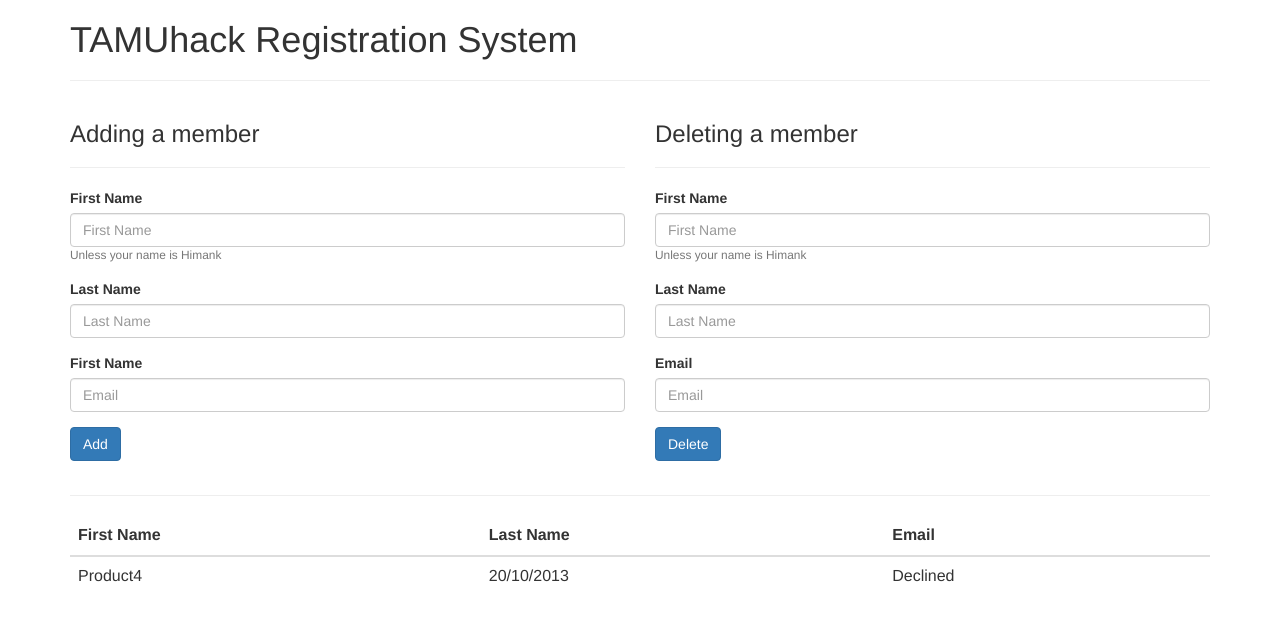
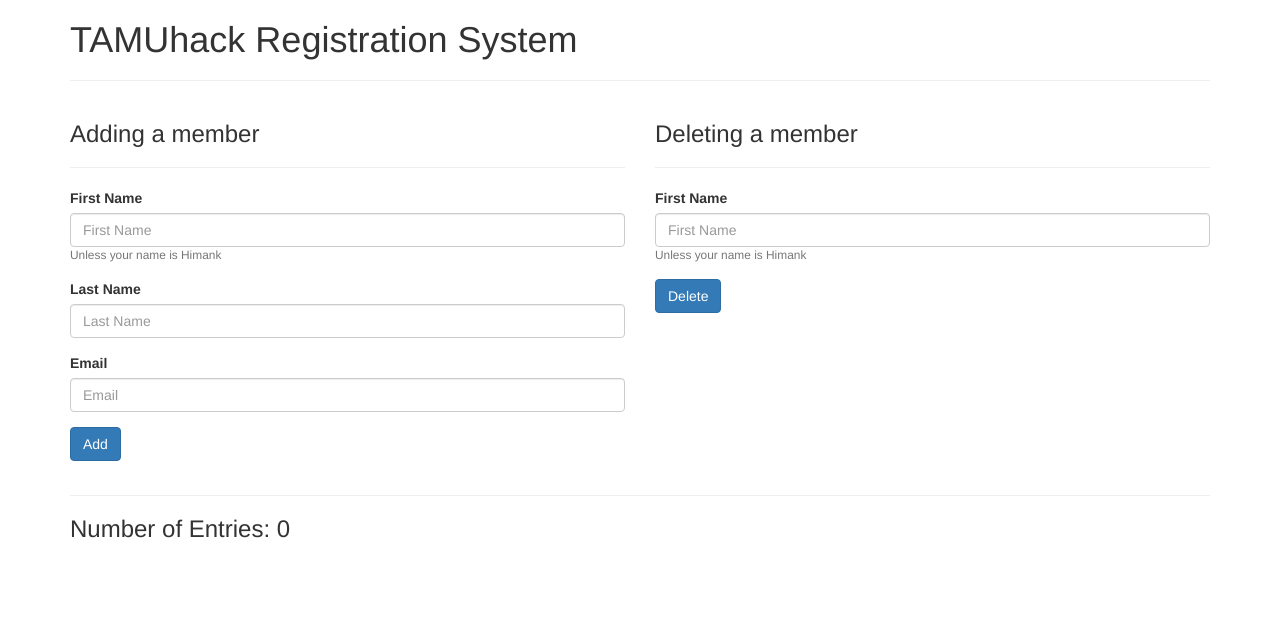
Before and after one commit to tamuhack-org/bark, a Flask app: page / in a window 1280 px wide. Shown: the top 621 px of the page. Run offline with Flask 2, Linux system fonts and the light colour scheme; data that the repository does not hold is empty; some libraries are stand-ins or nearby versions.

Commit message:
basic adding/deleting functionality, once needs are established, we can continue

```diff
--- a/templates/render.html
+++ b/templates/render.html
@@ -22,7 +22,7 @@
 			<h3>Adding a member</h3>
 		  </div>
 		  <hr>
-			<form action="127.0.0.1:5000/addd" method="Post">
+			<form action="/add" method="Post">
 				<div class="form-group">
 					<label for="fname">First Name</label>
 					<input type="fname" class="form-control" name="fname-add"  placeholder="First Name">
@@ -30,13 +30,13 @@
 				</div>
 				<div class="form-group">
 					<label for="lname">Last Name</label>
-					<input type="lname" class="form-control" placeholder="Last Name">
+					<input type="lname" class="form-control" name="lname-add" placeholder="Last Name">
 				</div>
 				<div class="form-group">
-					<label for="email">First Name</label>
+					<label for="email">Email</label>
 					<input type="email" class="form-control" name="email-add" placeholder="Email">
 				</div>
-				<button type="submit" name="submit" value="Kill" class="btn btn-primary">Add</button>
+				<button type="submit" name="submit" class="btn btn-primary">Add</button>
 			</form>
 	</div>
 	<div class="col-md-6">
@@ -44,42 +44,36 @@
 			<h3>Deleting a member</h3>
 		  </div>
 		  <hr>
-			<form action="127.0.0.1:5000/delete/" method="Post">
+			<form action="/delete" method="Post">
 				<div class="form-group">
 					<label for="fname">First Name</label>
 					<input type="fname" class="form-control" name="fname-delete" placeholder="First Name">
 					<small id="fnamehelp" class="form-text text-muted">Unless your name is Himank</small>
-				</div>
-				<div class="form-group">
-					<label for="lname">Last Name</label>
-					<input type="lname" class="form-control" name="lname-delete"  placeholder="Last Name">
-				</div>
-				<div class="form-group">
-					<label for="email">Email</label>
-					<input type="email" class="form-control" name="email-delete" placeholder="Email">
 				</div>
 				<button type="submit" class="btn btn-primary" name="submit-delete" value="REFRESH">Delete</button>
 			</form>
 	</div>
 	</div>
 	<hr>
-	<div class = "table-responsive">
-		<table class = "table">
-				<thead>
-					<tr>
-						<th>First Name</th>
-						<th>Last Name</th>
-						<th>Email</th>
-					</tr>
-				</thead>
-			<tr>
-				<td>Product4</td>
-				<td>20/10/2013</td>
-				<td>Declined</td>
-			</tr>
-			</tbody>
-		</table>
-	</div>
+	<!--<div class = "table-responsive">-->
+		<!--<table class = "table">-->
+				<!--<thead>-->
+					<!--<tr>-->
+						<!--<th>First Name</th>-->
+						<!--<th>Last Name</th>-->
+						<!--<th>Email</th>-->
+					<!--</tr>-->
+				<!--</thead>-->
+			<!--<tbody>-->
+			<!--<tr>-->
+				<!--<td>Product4</td>-->
+				<!--<td>20/10/2013</td>-->
+				<!--<td>Declined</td>-->
+			<!--</tr>-->
+			<!--</tbody>-->
+		<!--</table>-->
+	<!--</div>  -->
+		<h3>Number of Entries: {{count}}</h3>
 	</div>
 
     <script src="https://ajax.googleapis.com/ajax/libs/jquery/3.1.0/jquery.min.js"></script>
--- a/test.py
+++ b/test.py
@@ -12,7 +12,6 @@ note: in flask-pymongo, the name of this file must be the same name as the datab
 """
 #creating a person instance
 b = Person()
-
 app = Flask(__name__)
 mongo = PyMongo(app)
 
@@ -20,18 +19,25 @@ mongo = PyMongo(app)
 def home_page():
     #we can get info from a mongo document
     print str(mongo.db.sites.find_one({}))
-    return render_template('render.html')
+    count = mongo.db.sites.count({})
+    return render_template('render.html', count=count)
 
 #testing a post method from the form called "render.html" (this is still in progress)
 @app.route("/add", methods=['POST'])
-def addh():
-    print "hello"
-    if request.method == 'POST':
-        return redirect('render.html')
+def add():
+    fname = request.form['fname-add']
+    lname = request.form['lname-add']
+    email = request.form['email-add']
+    mongo.db.sites.insert({"first_name": fname, "last_name": lname, "email": email})
+    count = mongo.db.sites.count({})
+    return render_template('render.html', count=count)
 
-@app.route('/delete/', methods=['POST'])
+@app.route('/delete', methods=['POST'])
 def delete():
-    pass
+    b = request.form['fname-delete']
+    mongo.db.sites.delete_one({"first_name": b})
+    count = mongo.db.sites.count({})
+    return render_template('render.html', count=count)
 
 if __name__ == "__main__":
     app.run()
```
